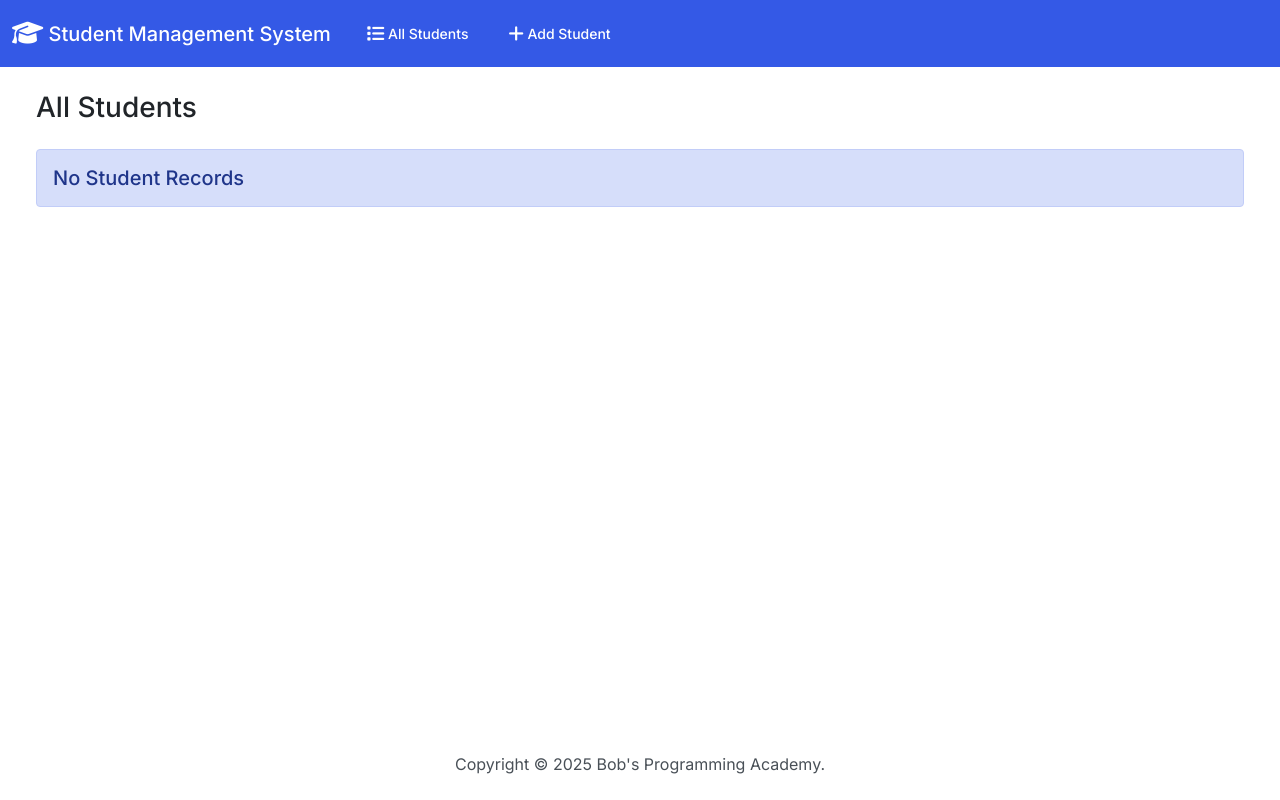
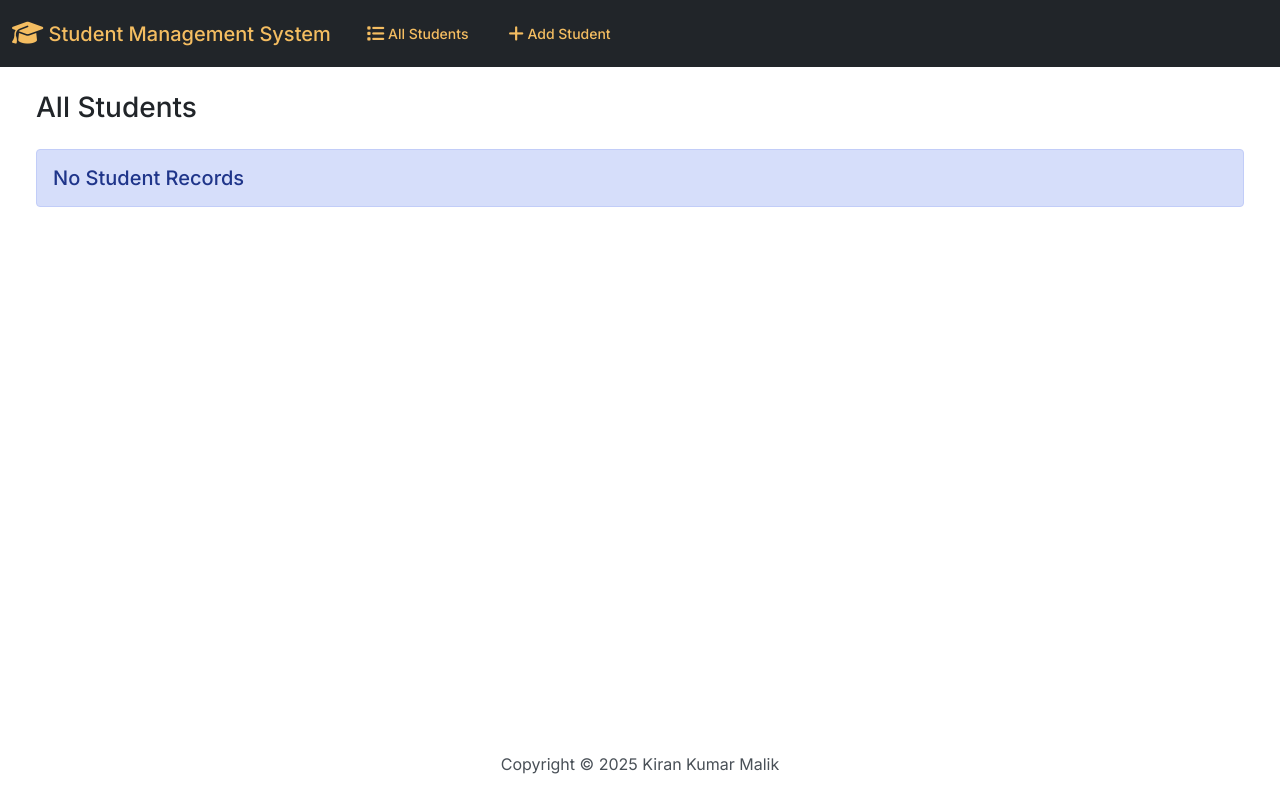
Before and after one commit to KiranKumarMalik/Student-Management-System-CRUD-Operation-in-Django, a Django app: page / in a window 1280 px wide. Run offline with Django 4.2, Linux system fonts and the light colour scheme; data that the repository does not hold is empty; some libraries are stand-ins or nearby versions.

Commit message:
new change

```diff
--- a/students/forms.py
+++ b/students/forms.py
@@ -5,12 +5,13 @@ from .models import Student
 class StudentForm(forms.ModelForm):
   class Meta:
     model = Student
-    fields = ['student_number', 'first_name', 'last_name', 'email', 'field_of_study', 'gpa']
+    fields = ['student_number', 'first_name', 'last_name', 'email', 'course', 'field_of_study', 'gpa']
     labels = {
       'student_number': 'Student Number',
       'first_name': 'First Name',
       'last_name': 'Last Name',
       'email': 'Email',
+      'course': 'Course',
       'field_of_study': 'Field of Study',
       'gpa': 'GPA'
     }
@@ -19,6 +20,7 @@ class StudentForm(forms.ModelForm):
       'first_name': forms.TextInput(attrs={'class': 'form-control'}),
       'last_name': forms.TextInput(attrs={'class': 'form-control'}),
       'email': forms.EmailInput(attrs={'class': 'form-control'}),
+      'course': forms.TextInput(attrs={'class': 'form-control'}),
       'field_of_study': forms.TextInput(attrs={'class': 'form-control'}),
       'gpa': forms.NumberInput(attrs={'class': 'form-control'}),
     }
--- a/students/models.py
+++ b/students/models.py
@@ -7,6 +7,7 @@ class Student(models.Model):
   first_name = models.CharField(max_length=50)
   last_name = models.CharField(max_length=50)
   email = models.EmailField(max_length=100)
+  course = models.CharField(max_length=100,default="Unknown Course")
   field_of_study = models.CharField(max_length=50)
   gpa = models.FloatField()
 
--- a/students/templates/students/base.html
+++ b/students/templates/students/base.html
@@ -7,9 +7,9 @@
     <link href="{% static 'css/bootstrap.min.css' %}" rel="stylesheet">
   </head>
   <body class="d-flex flex-column min-vh-100">
-    <nav class="navbar navbar-expand-lg navbar-dark bg-primary">
+    <nav class="navbar navbar-expand-lg navbar-dark bg-dark">
       <div class="container-fluid">
-        <a class="navbar-brand" href="{% url 'index' %}">
+        <a class="navbar-brand text-warning" href="{% url 'index' %}">
           <i class="fa-solid fa-graduation-cap fa-lg"></i> Student Management System
         </a>
         <button class="navbar-toggler" type="button" data-bs-toggle="collapse" data-bs-target="#navbarColor01" aria-controls="navbarColor01" aria-expanded="false" aria-label="Toggle navigation">
@@ -18,12 +18,12 @@
         <div class="collapse navbar-collapse" id="navbarColor01">
           <ul class="navbar-nav me-auto">
             <li class="nav-item">
-              <a class="nav-link" href="{% url 'index' %}">
+              <a class="nav-link text-warning" href="{% url 'index' %}">
                 <i class="fa-solid fa-list fa-lg"></i> All Students
               </a>
             </li>
             <li class="nav-item">
-              <a class="nav-link" href="{% url 'add' %}">
+              <a class="nav-link text-warning" href="{% url 'add' %}">
                 <i class="fa-solid fa-plus fa-lg"></i> Add Student
               </a>
             </li>
@@ -38,7 +38,7 @@
     <footer class="mt-auto mb-4">
       <div class="text-center">
         <span>
-          Copyright &copy; <script>document.write(new Date().getFullYear())</script> Bob's Programming Academy.
+          Copyright &copy; <script>document.write(new Date().getFullYear())</script> Kiran Kumar Malik
         </span>
       </div>
     </footer>
--- a/students/templates/students/index.html
+++ b/students/templates/students/index.html
@@ -19,8 +19,9 @@
                   <th scope="col">First Name</th>
                   <th scope="col">Last Name</th>
                   <th scope="col">Email</th>
+                  <th scope="col">Course</th>
                   <th scope="col">Field of Study</th>
-                  <th scope="col">GPA</th>
+                  <th scope="col">CGPA</th>
                   <th scope="col">Actions</th>
                 </tr>
               </thead>
@@ -31,6 +32,7 @@
                     <td>{{ student.first_name }}</td>
                     <td>{{ student.last_name }}</td>
                     <td>{{ student.email }}</td>
+                    <td>{{ student.course }}</td>
                     <td>{{ student.field_of_study }}</td>
                     <td>{{ student.gpa }}</td>
                     <td>
@@ -53,11 +55,11 @@
                             <div class="modal-body">
                               <ul class="list-unstyled">
                                 <li>Student Number: <strong>{{ student.student_number }}</strong></li>
-                                <li>First Name: <strong>{{ student.first_name }}</strong></li>
-                                <li>Last Name: <strong>{{ student.last_name }}</strong></li>
+                                <li>Student Name: <strong>{{ student.first_name }} {{ student.last_name }}</strong></li>
                                 <li>Email: <strong>{{ student.email }}</strong></li>
+                                <li>Course: <strong>{{ student.course }}</strong></li>
                                 <li>Field of Study: <strong>{{ student.field_of_study }}</strong></li>
-                                <li>GPA: <strong>{{ student.gpa }}</strong></li>
+                                <li>CGPA: <strong>{{ student.gpa }}</strong></li>
                               </ul>
                             </div>
                             <div class="modal-footer">
--- a/students/views.py
+++ b/students/views.py
@@ -25,6 +25,7 @@ def add(request):
       new_first_name = form.cleaned_data['first_name']
       new_last_name = form.cleaned_data['last_name']
       new_email = form.cleaned_data['email']
+      course_name = form.cleaned_data['course']
       new_field_of_study = form.cleaned_data['field_of_study']
       new_gpa = form.cleaned_data['gpa']
 
@@ -33,6 +34,7 @@ def add(request):
         first_name=new_first_name,
         last_name=new_last_name,
         email=new_email,
+        course=course_name,
         field_of_study=new_field_of_study,
         gpa=new_gpa
       )
```
